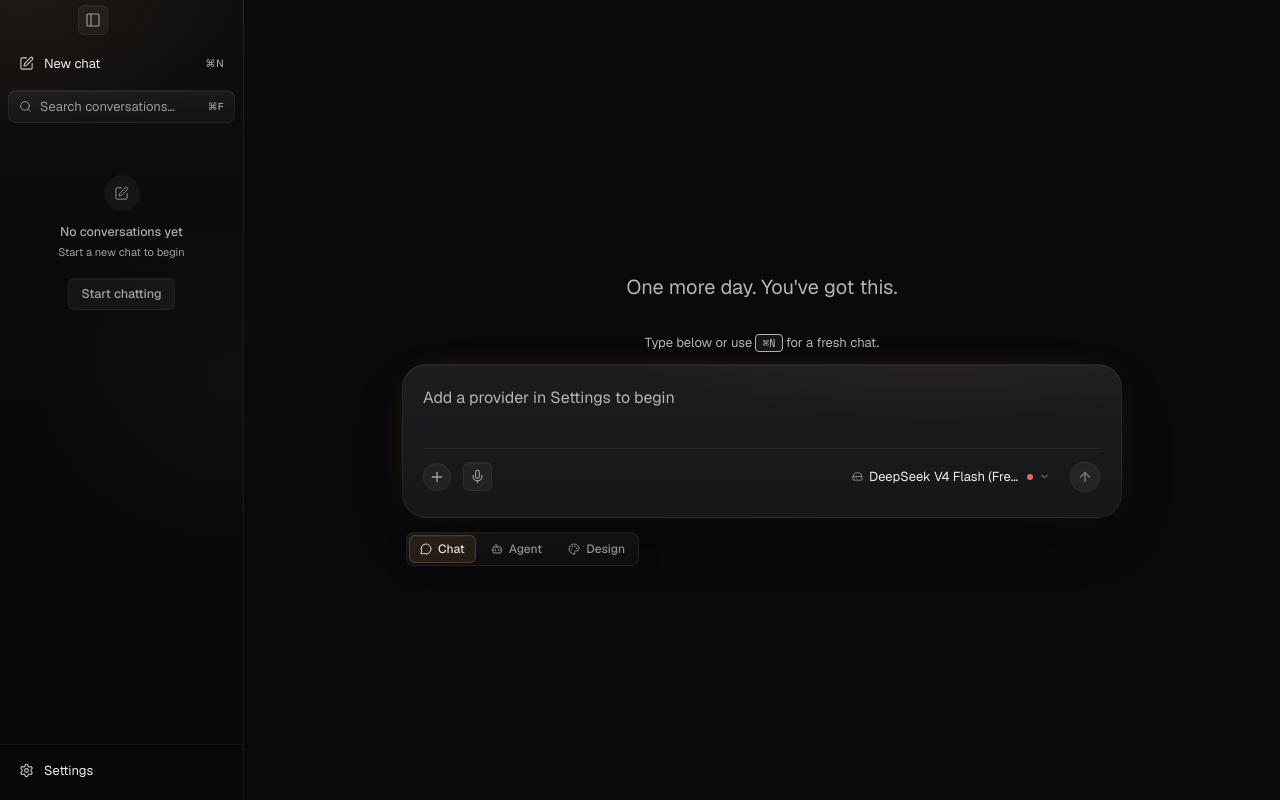
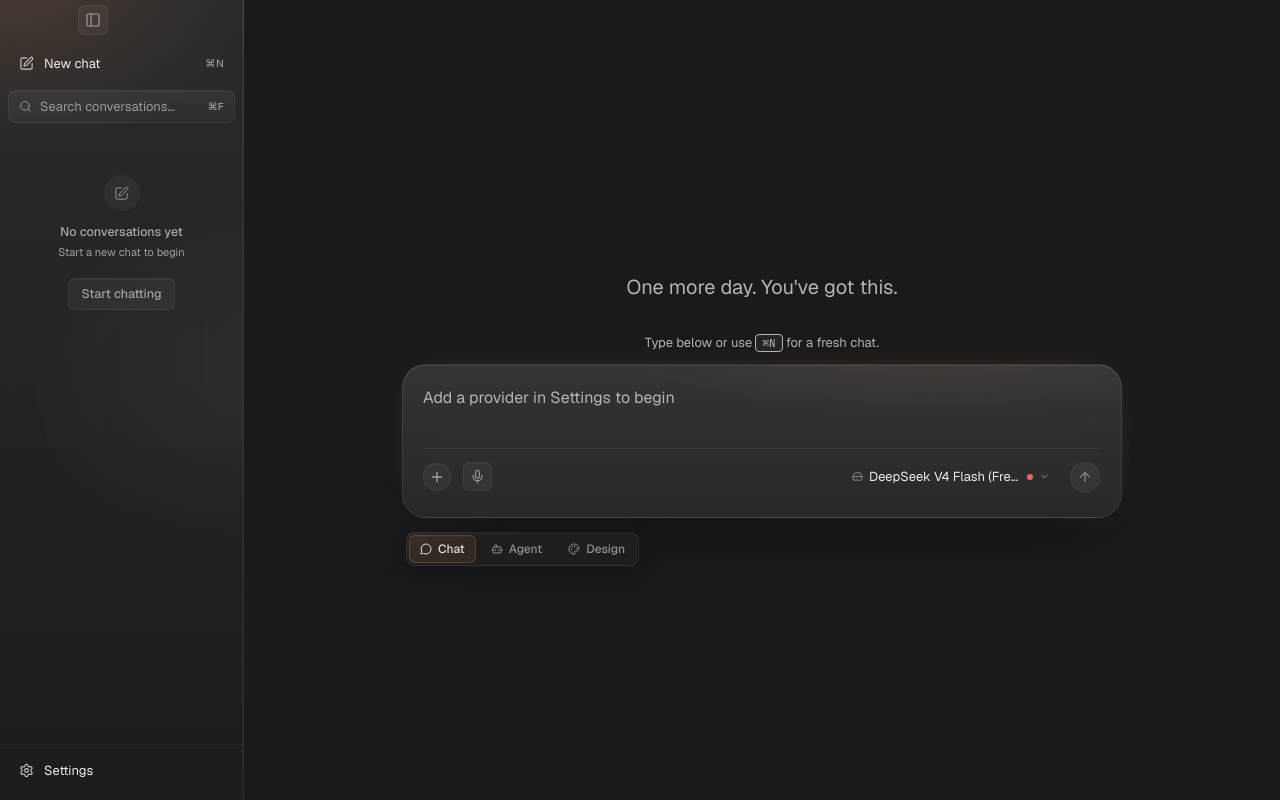
Before and after one commit to bchamberlin23/goatLLM, a React (Vite) app: page / in a window 1280 px wide. Built offline with nearby package versions, Linux system fonts and the light colour scheme.

Commit message:
Revert "feat: polish UI with obsidian blacks, curves, and shimmery text"
This reverts commit 31e541e98e1bb6bd4ea8d05269a20c30cd82bc24.

```diff
--- a/src/components/ToolActivityIndicator.tsx
+++ b/src/components/ToolActivityIndicator.tsx
@@ -62,7 +62,7 @@ export function ToolActivityIndicator() {
 
   return (
     <div className="motion-status-in flex w-full max-w-[720px] items-center justify-center px-1 py-1.5">
-      <div className="liquid-surface flex items-center gap-2.5 px-4 py-1.5 rounded-full shadow-[0_12px_40px_rgba(0,0,0,0.6)]">
+      <div className="liquid-surface flex items-center gap-2 px-3 py-1.5 rounded-lg">
         <span className="relative flex h-2 w-2">
           <span className="animate-ping absolute inline-flex h-full w-full rounded-full bg-accent opacity-75" />
           <span className="relative inline-flex rounded-full h-2 w-2 bg-accent" />
--- a/src/index.css
+++ b/src/index.css
@@ -7,11 +7,11 @@
 
   /* ─── Color tokens (mirrors :root vars, exposed as Tailwind utilities) ─── */
   /* Surfaces — text-bg, bg-bg, border-hairline, etc. */
-  --color-bg: #0a0a0c;
-  --color-surface-1: #131315;
-  --color-surface-2: #1a1a1c;
-  --color-surface-3: #0f0f11;
-  --color-sunken: #050506;
+  --color-bg: #1a1a1c;
+  --color-surface-1: #2a2a2c;
+  --color-surface-2: #2d2d2d;
+  --color-surface-3: #212122;
+  --color-sunken: #161618;
 
   /* Text */
   --color-text-1: #ececec;
@@ -31,13 +31,13 @@
 /* ─── Design tokens (DESIGN.md is the source of truth) ─── */
 :root {
   /* Surfaces */
-  --bg: #0a0a0c;
-  --surface-1: #131315;
-  --surface-2: #1a1a1c;
-  --surface-3: #0f0f11;
-  --sunken: #050506;
-  --hairline: rgba(255, 255, 255, 0.05);
-  --hairline-strong: rgba(255, 255, 255, 0.09);
+  --bg: #1a1a1c;
+  --surface-1: #2a2a2c;
+  --surface-2: #2d2d2d;
+  --surface-3: #212122;
+  --sunken: #161618;
+  --hairline: rgba(255, 255, 255, 0.06);
+  --hairline-strong: rgba(255, 255, 255, 0.10);
 
   /* Text */
   --text-1: #ececec;
@@ -65,8 +65,8 @@
   /* Refined depth */
   --shadow-soft: 0 18px 52px rgba(0, 0, 0, 0.36);
   --shadow-float: 0 24px 80px rgba(0, 0, 0, 0.52), 0 1px 0 rgba(255, 255, 255, 0.04) inset;
-  --glass-bg: linear-gradient(180deg, rgba(255, 255, 255, 0.055), rgba(255, 255, 255, 0.015)), rgba(18, 18, 20, 0.85);
-  --glass-bg-strong: linear-gradient(180deg, rgba(255, 255, 255, 0.08), rgba(255, 255, 255, 0.025)), rgba(14, 14, 16, 0.92);
+  --glass-bg: linear-gradient(180deg, rgba(255, 255, 255, 0.078), rgba(255, 255, 255, 0.026)), rgba(37, 37, 39, 0.82);
+  --glass-bg-strong: linear-gradient(180deg, rgba(255, 255, 255, 0.112), rgba(255, 255, 255, 0.035)), rgba(35, 35, 37, 0.91);
 }
 
 /* Tabular numerals — apply to anything where numbers should align in columns
@@ -249,18 +249,9 @@ button:not(:disabled):active {
 
 /* ─── Shimmer ─── */
 .shimmer {
-  background: linear-gradient(
-    90deg,
-    var(--text-3) 20%,
-    #ffffff 50%,
-    var(--text-3) 80%
-  );
-  background-size: 200% auto;
-  -webkit-background-clip: text;
-  -webkit-text-fill-color: transparent;
-  background-clip: text;
-  animation: shimmer-sweep 2.2s linear infinite;
   display: inline-block;
+  color: var(--text-2);
+  animation: pulse-soft 1.8s var(--ease-out) infinite;
   font-weight: 500;
   letter-spacing: 0;
 }
@@ -379,9 +370,9 @@ button:not(:disabled):active {
 
 /* ─── Code blocks ─── */
 .code-block {
-  background: var(--sunken);
-  border: 1px solid rgba(255,255,255,0.05);
-  border-radius: 14px;
+  background: #161618;
+  border: 1px solid rgba(255,255,255,0.06);
+  border-radius: 12px;
   overflow: hidden;
   margin: 10px 0;
   font-family: var(--font-mono);
@@ -734,39 +725,38 @@ button:not(:disabled):active {
 
 .modal-surface {
   background: var(--glass-bg-strong);
-  border: 1px solid rgba(255, 255, 255, 0.075);
+  border: 1px solid rgba(255, 255, 255, 0.11);
   box-shadow:
-    0 34px 110px rgba(0, 0, 0, 0.72),
-    0 0 0 1px rgba(245, 158, 66, 0.02),
-    inset 0 1px 0 rgba(255, 255, 255, 0.04);
+    0 34px 110px rgba(0, 0, 0, 0.56),
+    0 0 0 1px rgba(245, 158, 66, 0.035),
+    inset 0 1px 0 rgba(255, 255, 255, 0.07);
   backdrop-filter: blur(26px) saturate(1.18);
   -webkit-backdrop-filter: blur(26px) saturate(1.18);
 }
 
 .popover-surface {
   background:
-    radial-gradient(360px 190px at 18% 0%, rgba(245, 158, 66, 0.07), transparent 62%),
-    linear-gradient(180deg, rgba(26, 26, 28, 0.985), rgba(18, 18, 20, 0.985));
-  border: 1px solid rgba(255, 255, 255, 0.075);
+    radial-gradient(360px 190px at 18% 0%, rgba(245, 158, 66, 0.105), transparent 62%),
+    linear-gradient(180deg, rgba(50, 50, 53, 0.985), rgba(34, 34, 37, 0.985));
+  border: 1px solid rgba(255, 255, 255, 0.14);
   box-shadow:
-    0 22px 70px rgba(0, 0, 0, 0.8),
-    0 0 0 1px rgba(245, 158, 66, 0.02),
-    inset 0 1px 0 rgba(255, 255, 255, 0.04);
+    0 22px 70px rgba(0, 0, 0, 0.66),
+    0 0 0 1px rgba(245, 158, 66, 0.035),
+    inset 0 1px 0 rgba(255, 255, 255, 0.07);
   backdrop-filter: blur(24px) saturate(1.18);
   -webkit-backdrop-filter: blur(24px) saturate(1.18);
-  border-radius: 16px;
 }
 
 .composer-surface {
   background:
-    radial-gradient(560px 180px at 74% -60px, rgba(245, 158, 66, 0.08), transparent 64%),
-    linear-gradient(180deg, rgba(255, 255, 255, 0.045), rgba(255, 255, 255, 0.015)),
-    rgba(22, 22, 25, 0.84);
-  border: 1px solid rgba(255, 255, 255, 0.055);
+    radial-gradient(560px 180px at 74% -60px, rgba(245, 158, 66, 0.12), transparent 64%),
+    linear-gradient(180deg, rgba(255, 255, 255, 0.078), rgba(255, 255, 255, 0.024)),
+    rgba(38, 38, 40, 0.84);
+  border: 1px solid rgba(255, 255, 255, 0.088);
   box-shadow:
-    0 24px 70px -34px rgba(0, 0, 0, 0.95),
-    0 0 42px -28px rgba(245, 158, 66, 0.6),
-    0 1px 0 rgba(255, 255, 255, 0.04) inset;
+    0 24px 70px -34px rgba(0, 0, 0, 0.92),
+    0 0 42px -28px rgba(245, 158, 66, 0.86),
+    0 1px 0 rgba(255, 255, 255, 0.065) inset;
   backdrop-filter: blur(20px) saturate(1.12);
   -webkit-backdrop-filter: blur(20px) saturate(1.12);
 }
@@ -820,14 +810,14 @@ button:not(:disabled):active {
 }
 
 .sidebar-surface {
-  border-right: 1px solid rgba(255, 255, 255, 0.05);
+  border-right: 1px solid rgba(255, 255, 255, 0.072);
   background:
-    radial-gradient(380px 280px at 18px -24px, rgba(245, 158, 66, 0.09), transparent 62%),
-    radial-gradient(300px 240px at 100% 48%, rgba(255, 255, 255, 0.025), transparent 72%),
-    linear-gradient(180deg, rgba(14, 14, 16, 0.95) 0%, rgba(10, 10, 11, 0.97) 44%, rgba(8, 8, 9, 0.98) 100%);
+    radial-gradient(380px 280px at 18px -24px, rgba(245, 158, 66, 0.14), transparent 62%),
+    radial-gradient(300px 240px at 100% 48%, rgba(255, 255, 255, 0.045), transparent 72%),
+    linear-gradient(180deg, rgba(44, 44, 47, 0.9) 0%, rgba(37, 37, 40, 0.92) 44%, rgba(29, 29, 31, 0.95) 100%);
   box-shadow:
-    inset -1px 0 0 rgba(255, 255, 255, 0.02),
-    18px 0 70px rgba(0, 0, 0, 0.36);
+    inset -1px 0 0 rgba(255, 255, 255, 0.035),
+    18px 0 70px rgba(0, 0, 0, 0.24);
   backdrop-filter: blur(24px) saturate(1.14);
   -webkit-backdrop-filter: blur(24px) saturate(1.14);
 }
```
